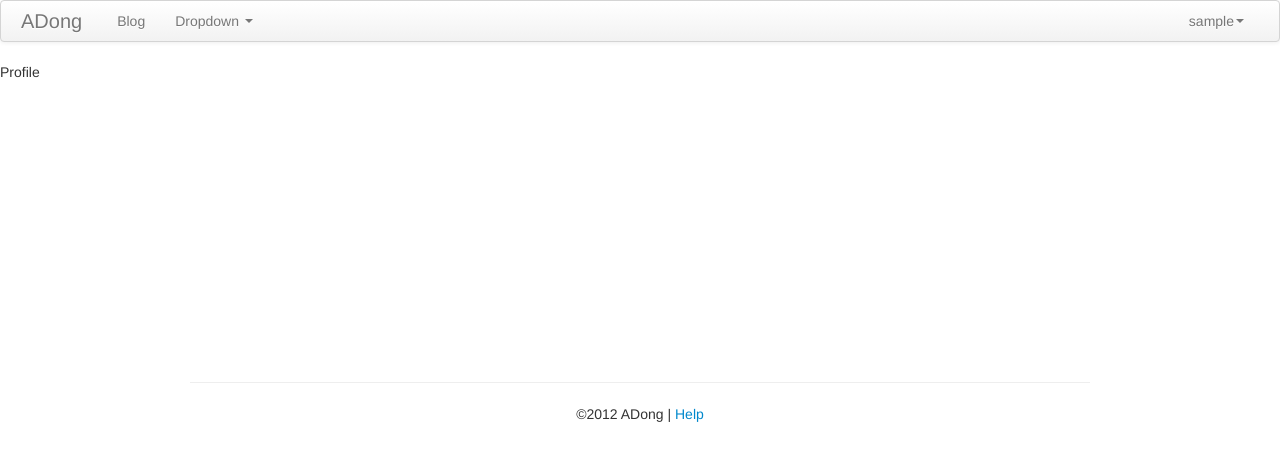
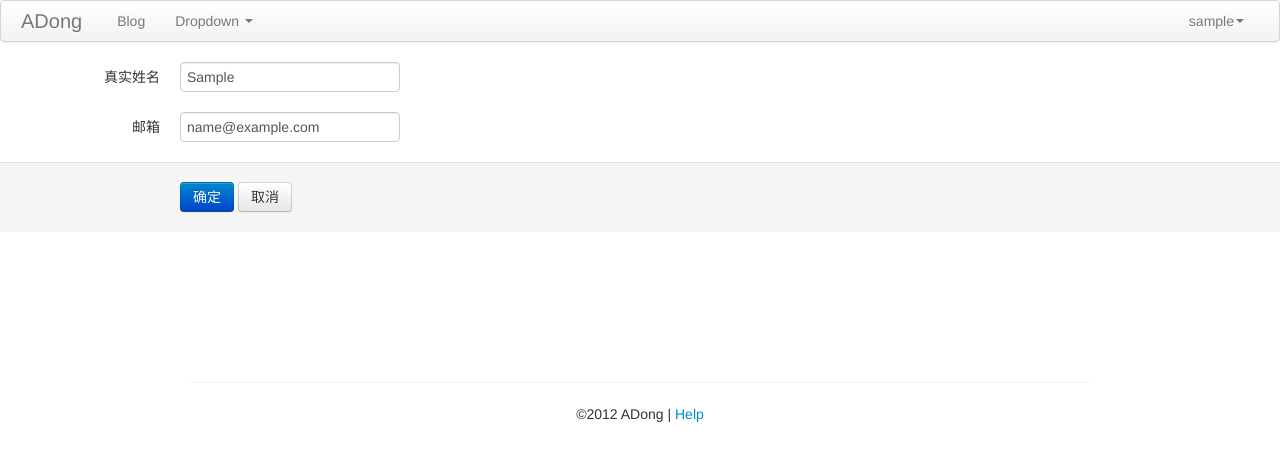
Before and after one commit to miwoow/djwebTemplate, a Django app: page /accounts/profile in a window 1280 px wide. Shown: the top 461 px of the page. Run offline with Django 3.2, Linux system fonts and the light colour scheme; the visitor is signed in with stand-in values (Sample User, id 1).

Commit message:
修改注册需要的信息，以及一些错误提示的地方

```diff
--- a/adong/homepage/forms.py
+++ b/adong/homepage/forms.py
@@ -4,6 +4,11 @@
 
 class RegisterForm(forms.Form):
     username = forms.CharField(label=_(u'用户名'))
+    first_name = forms.CharField(label=_(u'真实姓名'))
     password = forms.CharField(label=_(u'密码'), widget=forms.PasswordInput)
     password2 = forms.CharField(label=_(u'密码确认'), widget=forms.PasswordInput)
-    email = forms.EmailField(label=_(u'邮箱地址'))
+    email = forms.EmailField(label=_(u'邮箱'))
+
+class SelfInfoForm(forms.Form):
+    first_name = forms.CharField(label=_(u'真实姓名'))
+    email = forms.EmailField(label=_(u'邮箱'))
--- a/adong/homepage/views.py
+++ b/adong/homepage/views.py
@@ -4,7 +4,7 @@
 from django.contrib.auth.decorators import login_required
 from django.http import HttpResponseRedirect
 from django.utils.translation import ugettext as _
-from homepage.forms import RegisterForm
+from homepage.forms import RegisterForm,SelfInfoForm
 
 def index(req):
     '''首页'''
@@ -14,7 +14,12 @@
 @login_required
 def profile(req):
     '''我的资料'''
-    return render_to_response('homepage/profile.html', context_instance=RequestContext(req))
+    if req.method == "POST":
+        form = SelfInfoForm(req.POST)
+
+    else:
+        form = SelfInfoForm({'first_name':req.user.first_name, 'email':req.user.email})
+    return render_to_response('homepage/profile.html',{'form':form},  context_instance=RequestContext(req))
 
 @login_required
 def changepwd(req):
@@ -28,14 +33,16 @@
 
 
 def info(req, msg):
+    '''提示信息'''
     return render_to_response('homepage/info.html', {'msg':msg}, context_instance=RequestContext(req))
 
 def signup(req):
+    ''' 注册'''
     if req.method == 'POST':
         form = RegisterForm(req.POST)
         if form.is_valid():
             '''保存用户'''
-            pass
+
             return HttpResponseRedirect('/info/'+_(u'注册成功，请登录。'))
         else:
             '''用户数据有错误'''
--- a/adong/templates/homepage/profile.html
+++ b/adong/templates/homepage/profile.html
@@ -1,5 +1,30 @@
 {% extends 'base.html' %}
+{% load i18n %}
 
 {% block content %}
-Profile
+<form action="" method="post" class="form-horizontal">
+    {% csrf_token %}
+    <div class="control-group {% if form.first_name.errors %} error {% endif %}">
+        <label class="control-label">{% trans "真实姓名" %}</label>
+        <div class="controls">
+            {{ form.first_name }}
+            {% if form.first_name.errors %}
+            <span class="help-inline">{{ form.first_name.errors.0 }}</span>
+            {% endif %}
+        </div>
+    </div>
+    <div class="control-group {% if form.email.errors %} error {% endif %}">
+        <label class="control-label">{% trans "邮箱" %}</label>
+        <div class="controls">
+            {{ form.email}}
+            {% if form.email.errors %}
+            <span class="help-inline">{{ form.email.errors.0 }}</span>
+            {% endif %}
+        </div>
+    </div>
+    <div class="form-actions">
+        <button type="submit" class="btn btn-primary">{% trans "确定" %}</button>
+        <button type="button" class="btn">{% trans "取消" %}</button>
+    </div>
+</form>
 {% endblock %}
```
Also changed, not shown: adong/templates/homepage/signup.html (+10 -0 lines).
